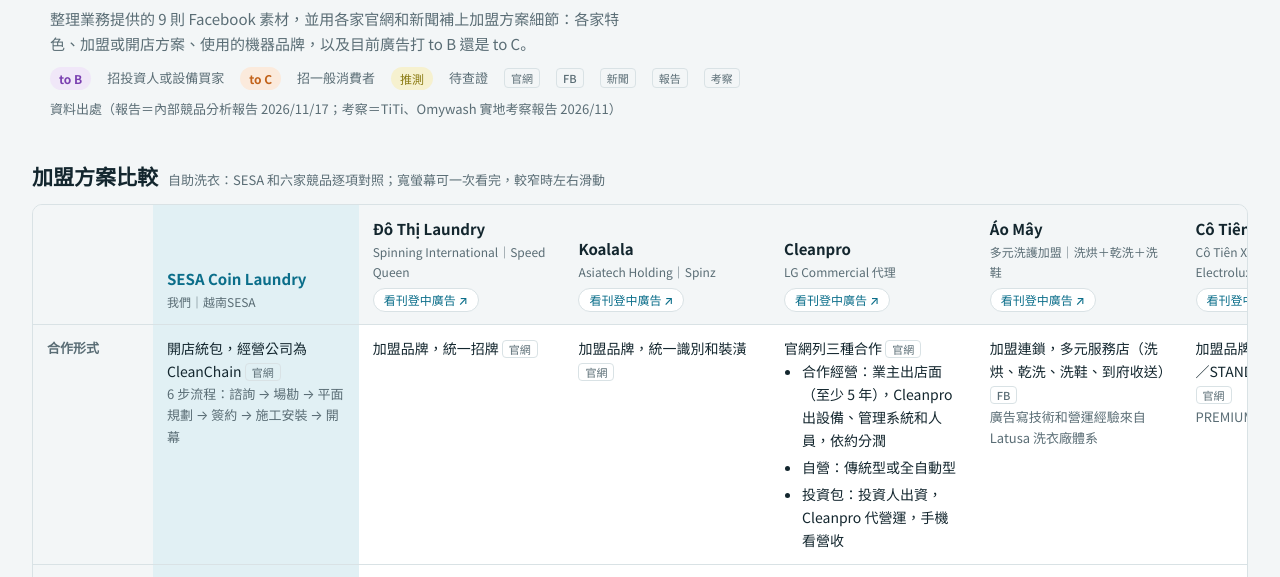
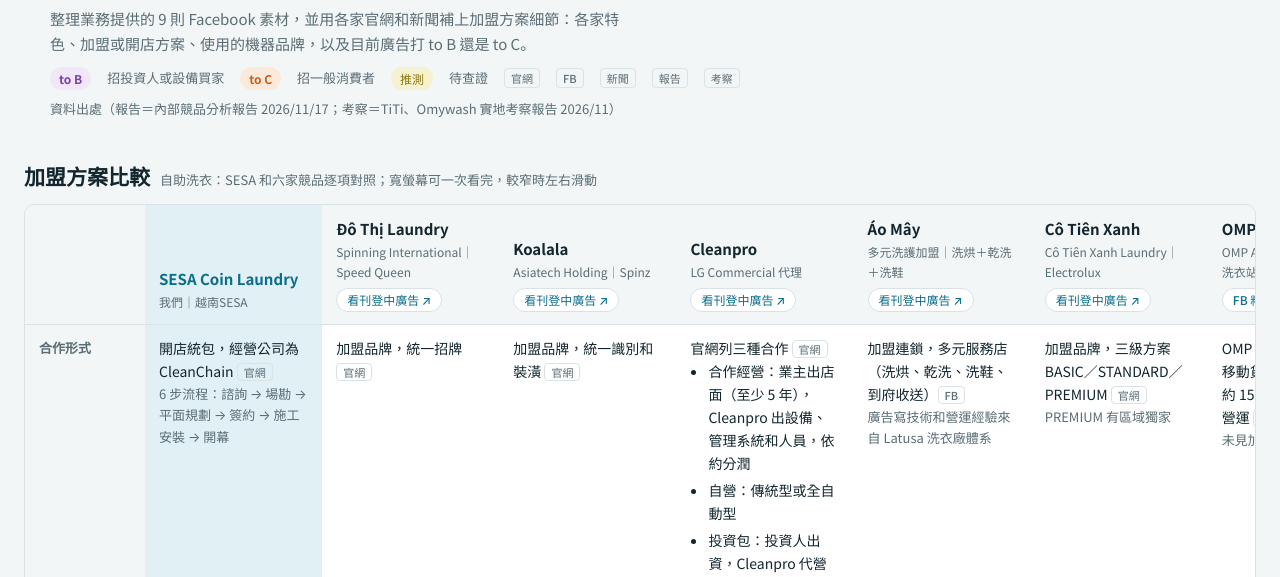
Before and after one commit to abbyupyoung-cloud/sesa-vn-competitors, a plain HTML site: page index.html in a window 1280 px wide. Shown: the part 163-740 px from the top of the page. Drawn offline with Linux system fonts and the light colour scheme.

Commit message:
比較表最小寬度調整，1536 寬螢幕可完整顯示
Co-Authored-By: Claude Opus 5.5 <noreply@anthropic.com>

```diff
--- a/index.html
+++ b/index.html
@@ -75,8 +75,9 @@ td.name small{color:var(--muted)}
 .rel-3{color:var(--hot)}.rel-2{color:var(--toc)}.rel-1{color:var(--muted)}.rel-0{color:var(--accent)}
 
 /* 加盟方案對照表 */
-#plans{min-width:1560px;table-layout:fixed}
-@media (min-width:1240px){.plans-sec{width:calc(100vw - 64px);max-width:1880px;align-self:center}}
+#plans{min-width:1360px;table-layout:fixed}
+#plans col.k{width:110px}
+@media (min-width:1240px){.plans-sec{width:calc(100vw - 48px);max-width:1880px;align-self:center}}
 .adlink{display:inline-block;margin-top:6px;font-size:12px;font-weight:500;text-decoration:none;border:1px solid var(--line);border-radius:999px;padding:1px 10px;background:var(--surface)}
 .adlink:hover{border-color:var(--accent)}
 .adlink:focus-visible{outline:2px solid var(--accent);outline-offset:2px}
```
Also changed, not shown: vi.html (+3 -2 lines).
